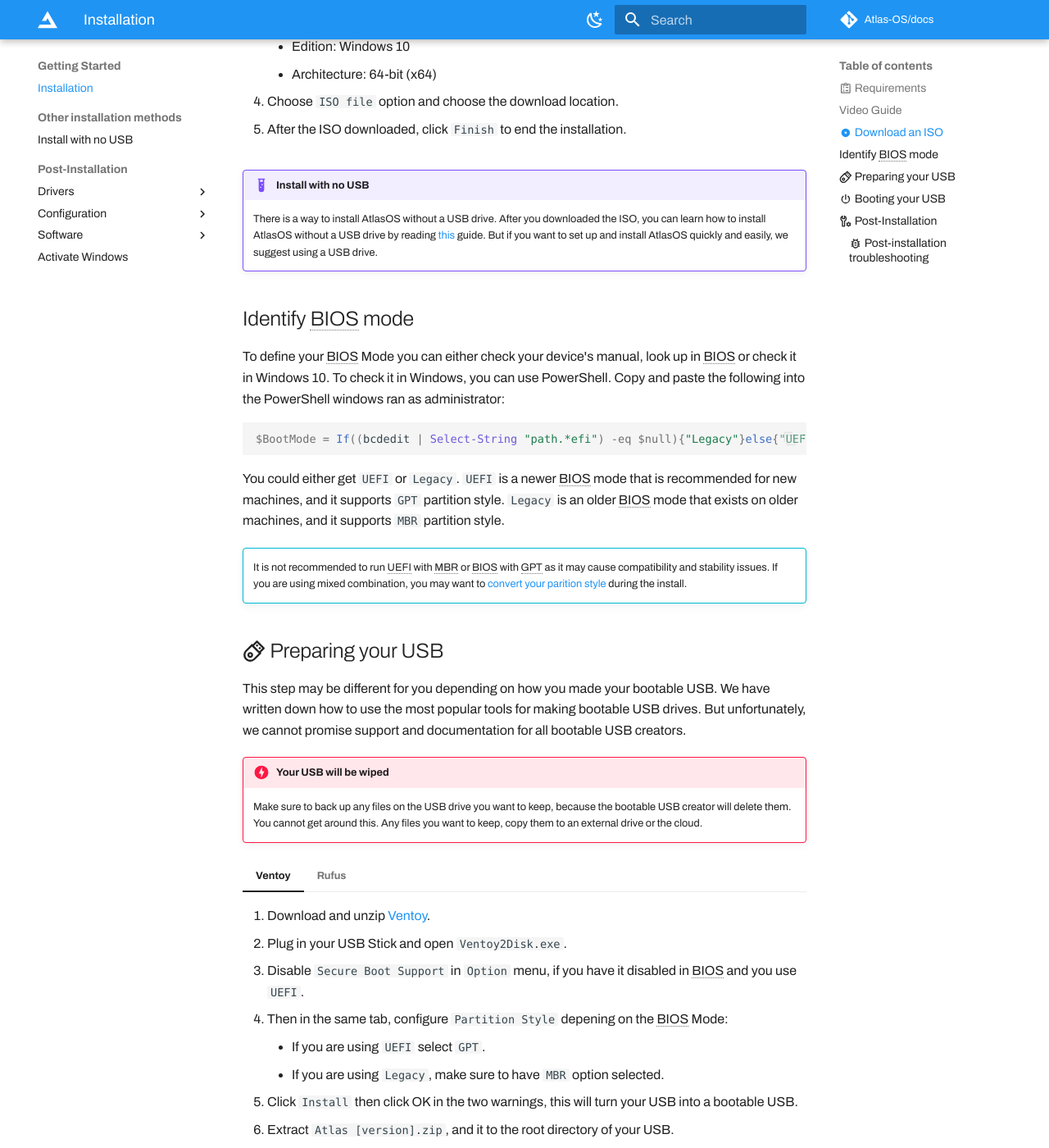
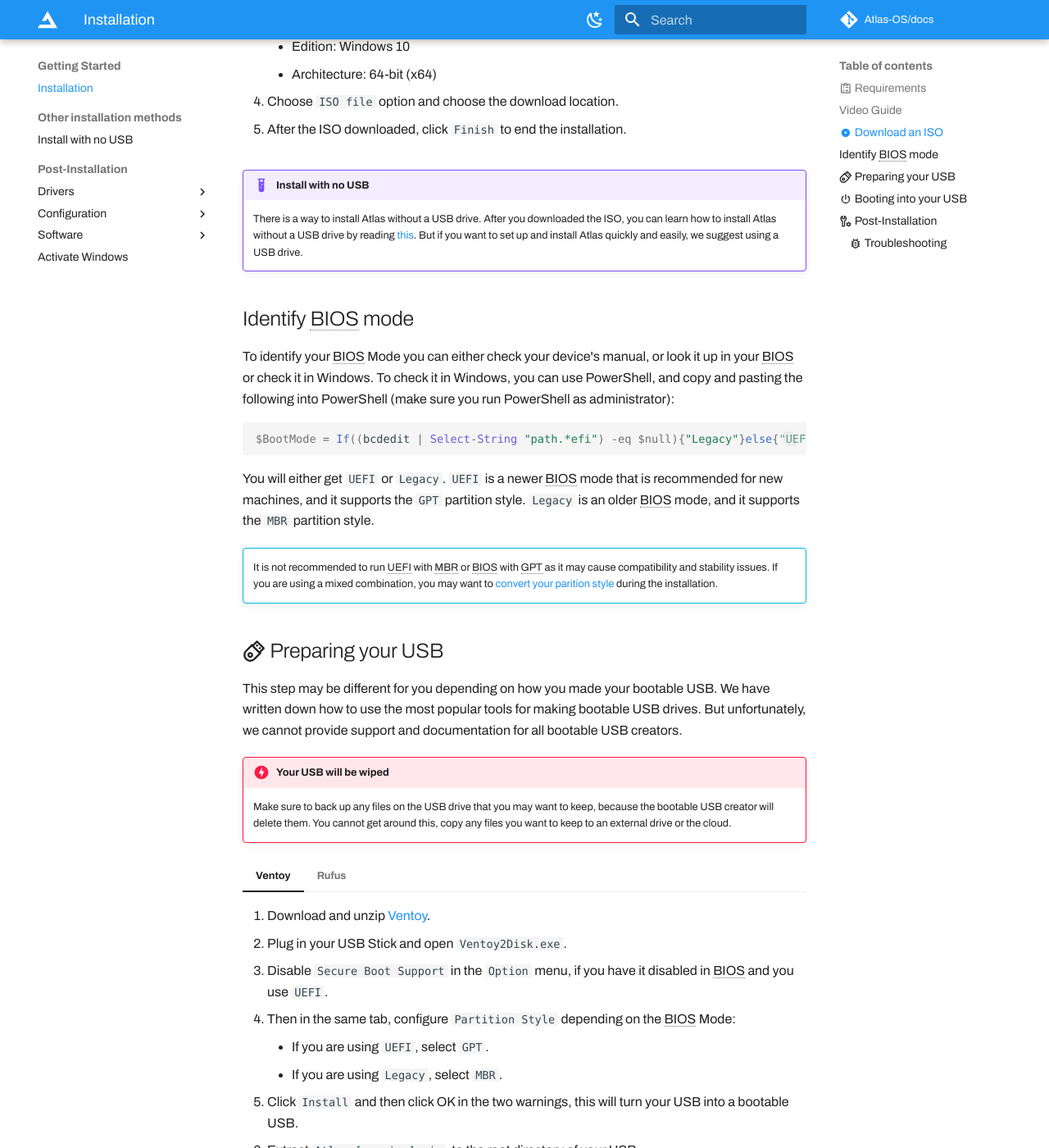
Before and after one commit to Atlas-OS/docs, an MkDocs documentation site: the page built from docs/Getting started/Installation.md, in a window 1280 px wide and 1400 px high, scrolled down 2088 px. Shown: the whole window at 82% size. Built offline with MkDocs 1.6.1 and Material for MkDocs 9.7.7, drawn with Linux system fonts in a browser that asks for light colours; some web fonts are replaced; plug-ins that fetch from the network failed and are left out; comment, search, counter and statistics services are not loaded; some of the changed text lies outside the part shown.

Commit message:
Rewrite installation.md

````diff
--- a/docs/Getting started/Installation.md
+++ b/docs/Getting started/Installation.md
@@ -1,18 +1,18 @@
-We have made sure that installing AtlasOS is not a hard process. The installation process takes only a few minutes longer than when you normally install Windows. Let us start setting up Atlas.
+We have made sure that installing Atlas is not a hard process. The installation process takes only a few minutes longer than when you normally install Windows. Let us start setting up Atlas.
 
-!!! warning "AtlasOS is not pre-activated"
-    AtlasOS is **not** a pre-activated version of Windows. If you want to run AtlasOS legally, you need to have your own Windows license. Before you buy a Windows 10 (Pro OR Home) license, make sure the seller is trusted and the key is legitimate, no matter where you buy it.
+!!! warning "Atlas is not pre-activated"
+    Atlas is **not** a pre-activated version of Windows. If you want to run Atlas legally, you need to have your own Windows license. Before you buy a Windows (Pro OR Home) license, make sure the seller is trusted and the key is legitimate, no matter where you buy it.
 
 !!! question "Need help?"
-    If you have any trouble with the installation, you can ask for help on our [forums](https://forum.atlasos.net/) or our [Discord server](https://discord.com/servers/atlas-795710270000332800). We have a big group of people who care about you and want to help you with your problems.
+    If you have any trouble with the installation, you can ask for help on our [forums](https://forum.atlasos.net/) or our [Discord server](https://discord.com/servers/atlas-795710270000332800). We have a big group of people who care and want to help.
 
 ## :material-clipboard-list-outline: Requirements
 
 * [AME Wizard](https://atlasos.net/downloads)
-* [AtlasOS Playbook](https://atlasos.net/downloads)
-* A USB drive (minimum 8 GB)
+* [Atlas Playbook](https://atlasos.net/downloads)
+* A USB drive (8 GB minimum)
 * Bootable USB creator
-* A backup of all files you want to keep, either in the cloud or on an external drive.
+* A backup of all the files that you want to keep, either in the cloud or on an external drive.
 
 !!! tip "Download ethernet drivers"
     Some ethernet adapters don't have drivers that come with Windows. This means that if you are using ethernet, you might not be able to connect to the internet after a reinstall. We recommend you to download the drivers for your ethernet adapter ahead of time and put them on your bootable Windows USB.
@@ -23,17 +23,17 @@ We have made sure that installing AtlasOS is not a hard process. The installatio
 
 ## :material-disc: Download an ISO
 
-Depending on the bootable USB creator you want to use and how you want to use it, you may need to get your own Windows 10 ISO because the bootable USB creator may not have a built-in download feature.
+Depending on the bootable USB creator you want to use and how you want to use it, you may need to get your own Windows ISO because the bootable USB creator may not have a built-in download feature.
 
 The following bootable USB creators that we have written about need an ISO file manually:
 
 * Ventoy
 * Rufus
 
-=== "Windows 10 Media Creation Tool (Recommended)"
+=== "Windows Media Creation Tool (Recommended)"
 
-    1. Download [Windows 10 Media Creation Tool](https://go.microsoft.com/fwlink/?LinkId=691209) and open it.
-    2. Click ``Accept`` button to agree Microsoft license.
+    1. Download [Windows Media Creation Tool](https://go.microsoft.com/fwlink/?LinkId=691209) and open it.
+    2. Click the ``Accept`` button to agree to the Microsoft license terms.
     3. Tick ``Create installation media (USB flash drive, DVD, or ISO file) for another PC``, click ``Next``, and choose:
         * Language: Desired language
         * Edition: Windows 10
@@ -63,84 +63,84 @@ The following bootable USB creators that we have written about need an ISO file
     - [Microsoft Software Download Listing](https://ave9858.github.io/msdl)
 
 !!! example "Install with no USB"
-    There is a way to install AtlasOS without a USB drive. After you downloaded the ISO, you can learn how to install AtlasOS without a USB drive by reading [this](/Getting started/Other installation methods/Install with no USB) guide. But if you want to set up and install AtlasOS quickly and easily, we suggest using a USB drive.
+    There is a way to install Atlas without a USB drive. After you downloaded the ISO, you can learn how to install Atlas without a USB drive by reading [this](/Getting started/Other installation methods/Install with no USB). But if you want to set up and install Atlas quickly and easily, we suggest using a USB drive.
 
 ## Identify BIOS mode
 
-To define your BIOS Mode you can either check your device's manual, look up in BIOS or check it in Windows 10.
-To check it in Windows, you can use PowerShell. Copy and paste the following into the PowerShell windows ran as administrator:
+To identify your BIOS Mode you can either check your device's manual, or look it up in your BIOS or check it in Windows.
+To check it in Windows, you can use PowerShell, and copy and pasting the following into PowerShell (make sure you run PowerShell as administrator):
 
 ```PowerShell
 $BootMode = If((bcdedit | Select-String "path.*efi") -eq $null){"Legacy"}else{"UEFI"}; Write-Host "Computer is running in $BootMode boot mode."
 ```
 
-You could either get ``UEFI`` or ``Legacy``. ``UEFI`` is a newer BIOS mode that is recommended for new machines, and it supports ``GPT`` partition style. ``Legacy`` is an older BIOS mode that exists on older machines, and it supports ``MBR`` partition style.
+You will either get ``UEFI`` or ``Legacy``. ``UEFI`` is a newer BIOS mode that is recommended for new machines, and it supports the ``GPT`` partition style. ``Legacy`` is an older BIOS mode, and it supports the ``MBR`` partition style.
 
 !!! info ""
     It is not recommended to run UEFI with MBR or BIOS with GPT as it may cause compatibility and stability issues.
-    If you are using mixed combination, you may want to [convert your parition style](https://learn.microsoft.com/en-us/windows-server/storage/disk-management/change-an-mbr-disk-into-a-gpt-disk) during the install.
+    If you are using a mixed combination, you may want to [convert your parition style](https://learn.microsoft.com/en-us/windows-server/storage/disk-management/change-an-mbr-disk-into-a-gpt-disk) during the installation.
 
 ## :material-usb-flash-drive-outline: Preparing your USB
 
-This step may be different for you depending on how you made your bootable USB. We have written down how to use the most popular tools for making bootable USB drives. But unfortunately, we cannot promise support and documentation for all bootable USB creators.
+This step may be different for you depending on how you made your bootable USB. We have written down how to use the most popular tools for making bootable USB drives. But unfortunately, we cannot provide support and documentation for all bootable USB creators.
 
 !!! danger "Your USB will be wiped"
-    Make sure to back up any files on the USB drive you want to keep, because the bootable USB creator will delete them. You cannot get around this. Any files you want to keep, copy them to an external drive or the cloud.
+    Make sure to back up any files on the USB drive that you may want to keep, because the bootable USB creator will delete them. You cannot get around this, copy any files you want to keep to an external drive or the cloud.
 
 === "Ventoy"
 
     1. Download and unzip [Ventoy](https://github.com/ventoy/Ventoy).
     2. Plug in your USB Stick and open ``Ventoy2Disk.exe``.
-    2. Disable ``Secure Boot Support`` in ``Option`` menu, if you have it disabled in BIOS and you use ``UEFI``.
-    3. Then in the same tab, configure ``Partition Style`` depening on the BIOS Mode:
-        - If you are using ``UEFI`` select ``GPT``.
-        - If you are using ``Legacy``, make sure to have ``MBR`` option selected.
-    5. Click ``Install`` then click OK in the two warnings, this will turn your USB into a bootable USB.
-    6. Extract ``Atlas [version].zip``, and it to the root directory of your USB.
+    2. Disable ``Secure Boot Support`` in the ``Option`` menu, if you have it disabled in BIOS and you use ``UEFI``.
+    3. Then in the same tab, configure ``Partition Style`` depending on the BIOS Mode:
+        - If you are using ``UEFI``, select ``GPT``.
+        - If you are using ``Legacy``, select ``MBR``.
+    5. Click ``Install`` and then click OK in the two warnings, this will turn your USB into a bootable USB.
+    6. Extract ``Atlas [version].zip``, to the root directory of your USB.
         - Move AME Wizard to the ``Atlas`` folder on the USB Stick.
-        - If you downloaded drivers for your Ethernet/Wi-Fi adapter, copy them over now.
-    7. Move Windows 10 22H2 iso onto the USB Stick.
+        - If you downloaded drivers for your Ethernet/Wi-Fi adapter, copy them over.
+    7. Move the Windows 10 22H2 iso onto the USB Stick.
 
 === "Rufus"
 
     1. Download and open [Rufus](https://github.com/pbatard/rufus).
     2. Plug in your USB Stick.
-    3. Click the ``SELECT`` button to pick your ISO file.
+    3. Click the ``SELECT`` button and pick your ISO file.
     4. Configure ``Partition scheme``
-        - If you are using ``UEFI`` select ``GPT``.
-        - If you are using ``Legacy``, make sure to have ``MBR`` option selected.
-    4. Click ``START`` and in the ``Windows User Experience`` wizard, click ``OK``.
+        - If you are using ``UEFI``, select ``GPT``.
+        - If you are using ``Legacy``, select``MBR``.
+    4. Click ``START`` and in the ``Windows User Experience`` wizard, and then click ``OK``.
     5. Press ``OK`` again and your USB will be erased and turned into a bootable USB.
-    6. Extract ``Atlas [version].zip``, and it to the root directory of your USB.
+    6. Extract ``Atlas [version].zip``, to the root directory of your USB.
         - Additionaly, move AME Wizard to the ``Atlas [version]`` folder.
-        - If you downloaded drivers for your Ethernet/Wi-Fi adapter, copy them over now.
+        - If you downloaded drivers for your Ethernet/Wi-Fi adapter, copy them over.
 
-## :material-power: Booting your USB
+## :material-power: Booting into your USB
 
 1. Disconnect the internet cable from your device and do not connect to the internet during the installation.
     - This stops the Windows OOBE from making unauthorized changes that could later hurt the Atlas installation process.
 2. Boot into your USB using Boot Menu/BIOS.
-    - If you are using Ventoy, choose the ISO file that you moved on the USB Stick in the program menu.
+    - If you are using Ventoy, choose the ISO file that you moved to the USB Stick in the program menu.
 4. Proceed with the Windows installation as usual.
-    - If asked, choose your desired edition (Windows 10 Professional is recommended).
-5. Finish installing Windows in the OOBE, follow the video below:
+    - If asked, choose your desired edition (Professional is recommended).
+5. Finish installing Windows in the OOBE, and follow the video below:
     - [Windows 10 22H2 OOBE](https://raw.githubusercontent.com/amitxv/PC-Tuning/main/media/oobe-windows10+-example.mp4)
 
 ## :material-wrench-cog-outline: Post-Installation
 
-1. Place the ``Atlas`` folder from the USB Stick on the desktop.
-2. Run ``Disable Drivers Installation in Windows Update.reg`` to prevent installing drivers via Windows Update. Restart your computer.
-3. After rebooting, you can install ethernet drivers, and connect to the internet.
-4. Make sure you have the latest updates by running Windows Update. Once you are done, restart your computer and look for any updates you might have missed.
-5. Run ``AME Wizard.exe`` and load the Atlas Playbook. Follow the wizard instructions.
+1. Place the ``Atlas`` folder from the USB Stick to the desktop.
+2. Run ``Disable Drivers Installation in Windows Update.reg`` to prevent windows from automatically instaling drivers via Windows Update, and restart your computer.
+3. After restarting, you can install ethernet drivers, and connect to the internet.
+4. Make sure you have the latest updates by running Windows Update. Once you are done, restart your computer and look for any updates you may have missed.
+5. Run ``AME Wizard.exe`` and load the Atlas Playbook, and Follow the wizard instructions.
     - SmartScreen will notify you that the wizard is unsigned. You can get around this by pressing ``More info`` and ``Run anyway``.
 
-After a few restarts, your system is optimized and has less junk on it, thanks to Atlas. We hope you enjoy more privacy, and faster speed.
+After a few restarts, your system will be optimized and have less junk on it, thanks to Atlas, you will enjoy more privacy, and faster speed.
 
 !!! info ""
-    After the complete and successful installation of Atlas, continue the [Post-Installation - Activate Windows](https://docs.atlasos.net/Getting%20started/Post-Installation/Activate%20Windows) section in our documenatation, and then continue to other sections.
+    After completing the Atlas installation process, continue the [Post-Installation - Activate Windows](https://docs.atlasos.net/Getting%20started/Post-Installation/Activate%20Windows) section in our documentation, and then continue to the other sections.
 
-### :material-bug-outline: Post-installation troubleshooting
+### :material-bug-outline: Troubleshooting
 
 ??? question "No internet?"
-    If you are using Wi-Fi and cannot connect to the internet, temporarily plug an ethernet cable into your computer to download your drivers. You can also download the right Wi-Fi or ethernet drivers to an external hard drive or USB using something else.
+    If you are using Wi-Fi and cannot connect to the internet, temporarily plug an ethernet cable into your computer to download your drivers. You can also download the right Wi-Fi or ethernet drivers with an external hard drive or USB using something else.
````
